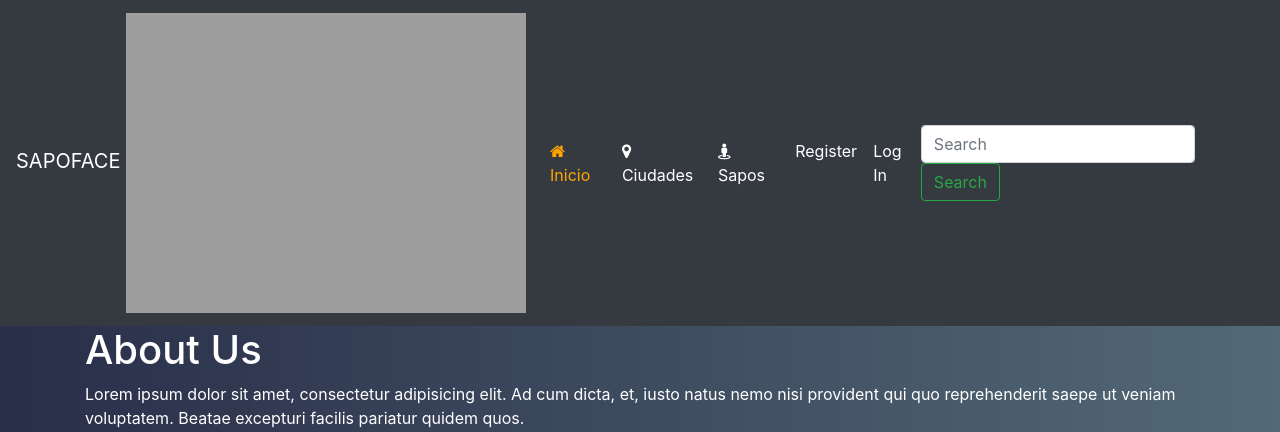
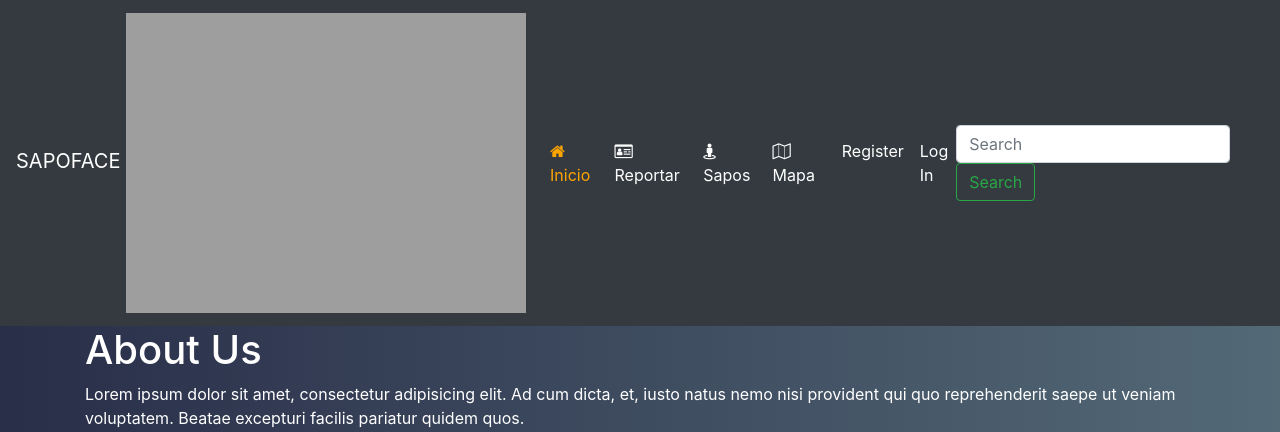
Before and after one commit to DRob08/sapoapp-latest, a Flask app: page /about in a window 1280 px wide. Shown: the top 432 px of the page. Run offline with Flask 2, Linux system fonts and the light colour scheme; some libraries are stand-ins or nearby versions.

Commit message:
Original Commit
Signed-off-by: DRob <Darwin.Robinson8@gmail.com>

```diff
--- a/templates/includes/_navbar.html
+++ b/templates/includes/_navbar.html
@@ -24,10 +24,10 @@
             </li>
             <li class="nav-item">
                 <a class="nav-link" href="/add_profile">
-                    <i class="fa fa-map-marker">
+                    <i class="fa fa-id-card-o">
 
                     </i>
-                    Ciudades
+                    Reportar
                 </a>
             </li>
             <li class="nav-item">
@@ -36,6 +36,15 @@
 
                     </i>
                     Sapos
+                </a>
+            </li>
+
+            <li class="nav-item">
+                <a class="nav-link " href="/show_map">
+                    <i class="fa fa-map-o">
+
+                    </i>
+                    Mapa
                 </a>
             </li>
         </ul>
```
